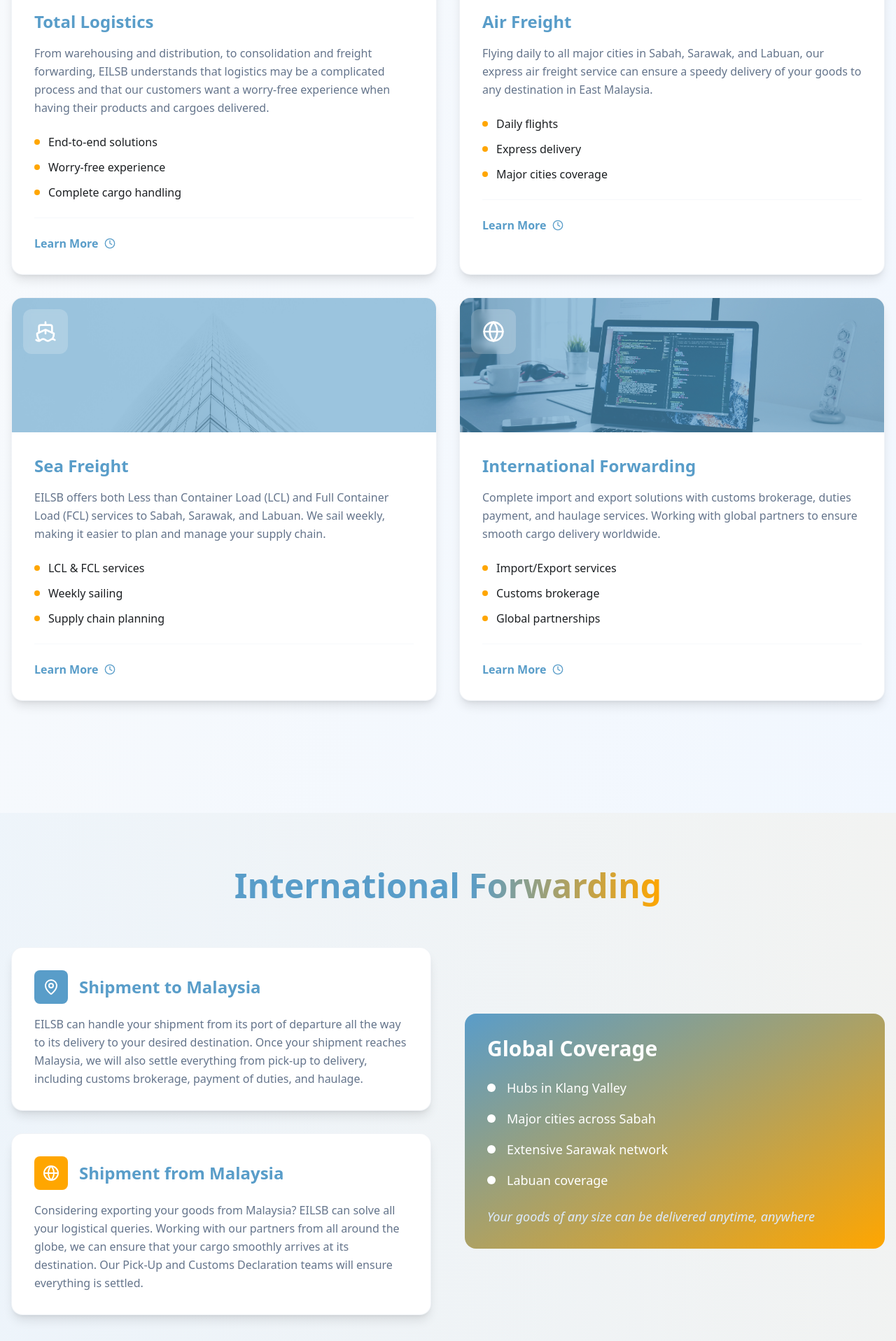
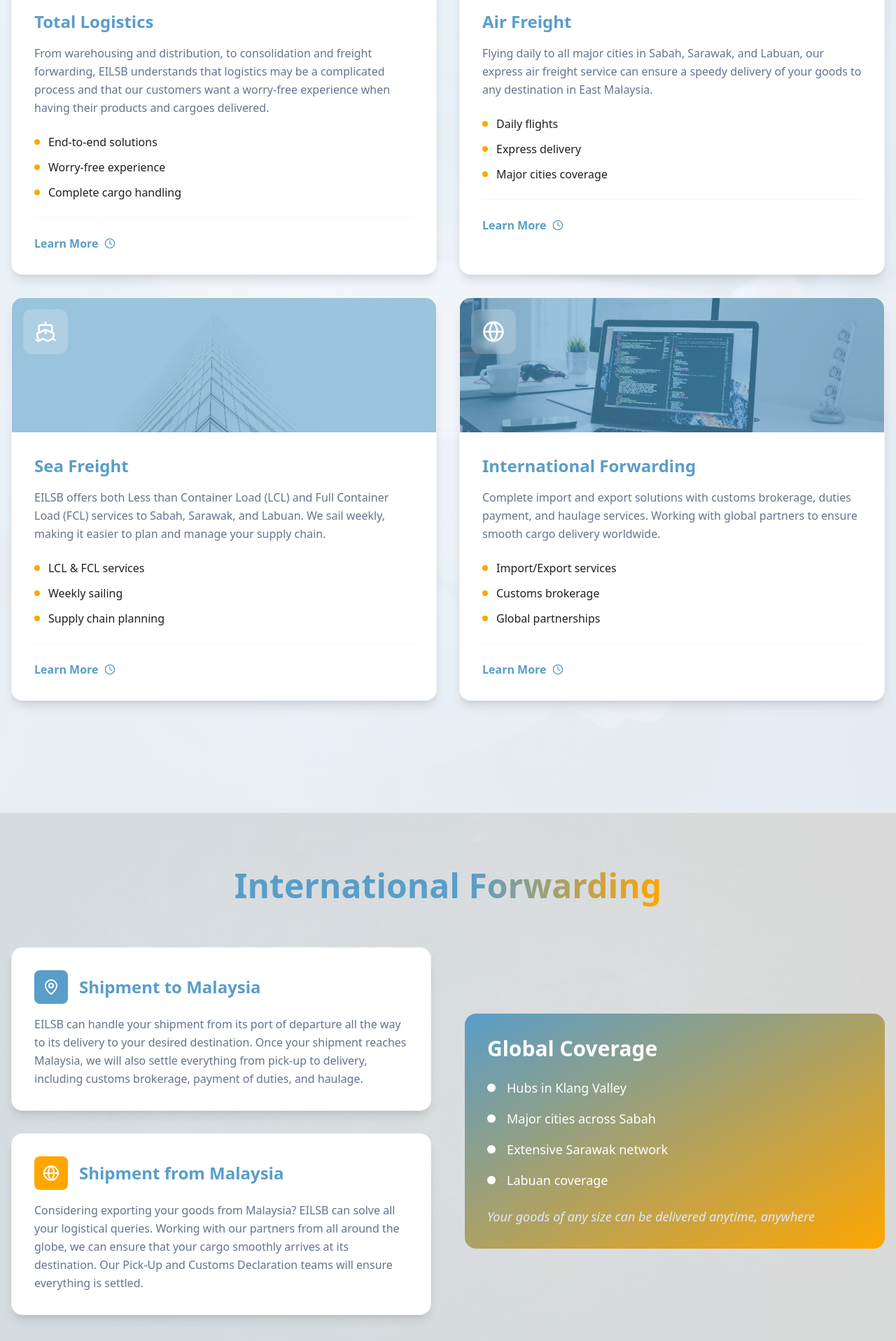
Before and after one commit to marcuskhor/esb, a React (Vite) app: page /services in a window 1280 px wide. Shown: the part 880-2797 px from the top of the page at 70% size. Built offline with nearby package versions, Linux system fonts and the light colour scheme.

Commit message:
Add background images to Services page
Add background images to the "Our Services" heading and the "International Forwarding" section on the Services page.

```diff
--- a/src/pages/Services.tsx
+++ b/src/pages/Services.tsx
@@ -5,6 +5,8 @@ import servicesLogistics from '../assets/services-logistics.jpg';
 import servicesBuilding from '../assets/services-building.jpg';
 import servicesTech from '../assets/services-tech.jpg';
 import servicesProfessional from '../assets/services-professional.jpg';
+import servicesHeroBg from '../assets/services-hero-bg.jpg';
+import internationalForwardingBg from '../assets/international-forwarding-bg.jpg';
 
 const Services = () => {
   const services = [
@@ -72,8 +74,12 @@ const Services = () => {
         </section>
 
         {/* Main Services Grid */}
-        <section className="py-20">
-          <div className="container mx-auto px-4">
+        <section className="py-20 relative">
+          <div
+            className="absolute inset-0 opacity-5 bg-cover bg-center bg-no-repeat"
+            style={{ backgroundImage: `url(${servicesHeroBg})` }}
+          ></div>
+          <div className="container mx-auto px-4 relative">
             <div className="text-center mb-16">
               <h2 className="text-4xl lg:text-5xl font-bold text-primary mb-4">
                 Core <span className="bg-gradient-to-r from-primary to-accent bg-clip-text text-transparent">Services</span>
@@ -134,8 +140,12 @@ const Services = () => {
         </section>
 
         {/* International Forwarding Details */}
-        <section className="py-20 bg-gradient-to-r from-primary/5 to-accent/5">
-          <div className="container mx-auto px-4">
+        <section className="py-20 bg-gradient-to-r from-primary/5 to-accent/5 relative">
+          <div
+            className="absolute inset-0 opacity-10 bg-cover bg-center bg-no-repeat"
+            style={{ backgroundImage: `url(${internationalForwardingBg})` }}
+          ></div>
+          <div className="container mx-auto px-4 relative">
             <div className="text-center mb-16">
               <h2 className="text-4xl lg:text-5xl font-bold text-primary mb-4">
                 International <span className="bg-gradient-to-r from-primary to-accent bg-clip-text text-transparent">Forwarding</span>
```
Also changed, not shown: src/assets/international-forwarding-bg.jpg (added), src/assets/services-hero-bg.jpg (added).
